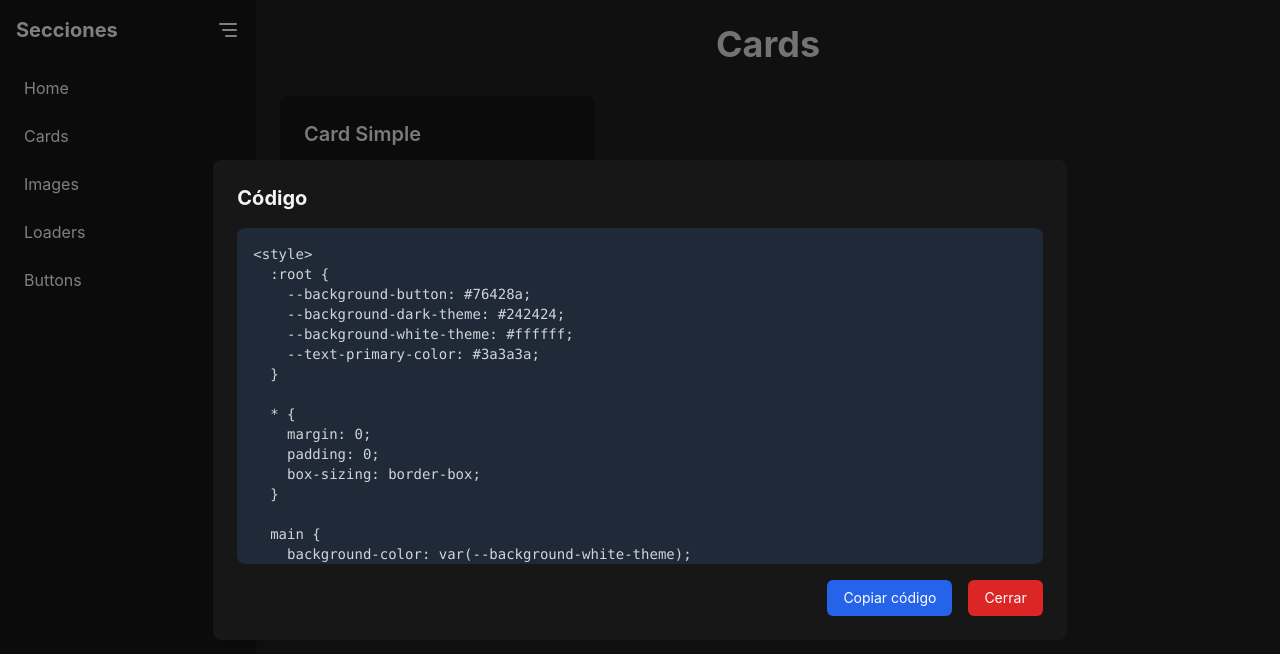
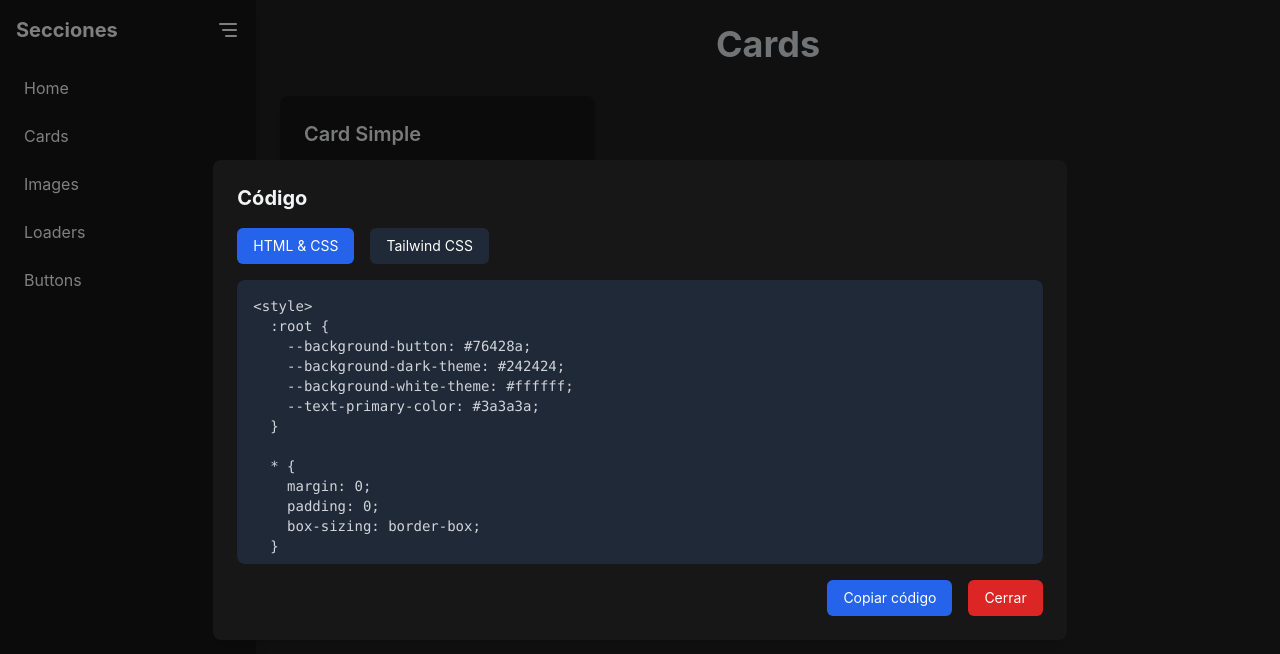
Before and after one commit to AdrianGerman/heim-components, a React (Vite) app in the folder web/: page /cards in a window 1280 px wide. Both pictures are taken after a click on the button "Código". Shown: the top 654 px of the page. Built offline with nearby package versions, Linux system fonts and the light colour scheme.

Commit message:
add tailwind code support

```diff
--- a/web/src/components/Section.jsx
+++ b/web/src/components/Section.jsx
@@ -6,12 +6,17 @@ const Section = ({ title, data }) => {
   const [isModalOpen, setIsModalOpen] = useState(false)
   const [codeToShow, setCodeToShow] = useState("")
   const [loadingCode, setLoadingCode] = useState(false)
+  const [codeType, setCodeType] = useState("htmlCss")
 
-  const openModal = async (codeUrl) => {
+  const openModal = async (component) => {
     setLoadingCode(true)
     setIsModalOpen(true)
     try {
-      const response = await fetch(codeUrl)
+      const response = await fetch(
+        codeType === "htmlCss"
+          ? component.codeUrlHtmlCss
+          : component.codeUrlTailwind
+      )
       const code = await response.text()
       setCodeToShow(code)
     } catch (error) {
@@ -24,6 +29,7 @@ const Section = ({ title, data }) => {
   const closeModal = () => {
     setIsModalOpen(false)
     setCodeToShow("")
+    setCodeType("htmlCss")
   }
 
   const copyToClipboard = () => {
@@ -67,7 +73,7 @@ const Section = ({ title, data }) => {
                 Demo
               </a>
               <button
-                onClick={() => openModal(component.codeUrl)}
+                onClick={() => openModal(component)}
                 className="flex items-center px-3 py-2 text-sm font-medium text-center text-white bg-gray-800 rounded-md hover:bg-gray-700 transition"
               >
                 <Github />
@@ -77,11 +83,34 @@ const Section = ({ title, data }) => {
           </div>
         ))}
       </div>
+
       {/* Modal */}
       {isModalOpen && (
         <div className="fixed inset-0 flex items-center justify-center bg-black bg-opacity-50 z-50">
           <div className="bg-[#171717] p-6 rounded-lg w-11/12 md:w-3/4 lg:w-2/3 h-3/5 shadow-lg flex flex-col">
             <h2 className="text-xl font-bold text-gray-100 mb-4">Código</h2>
+            <div className="flex gap-4 mb-4">
+              <button
+                onClick={() => setCodeType("htmlCss")}
+                className={`px-4 py-2 text-sm text-white rounded-md transition ${
+                  codeType === "htmlCss"
+                    ? "bg-blue-600"
+                    : "bg-gray-800 hover:bg-gray-700"
+                }`}
+              >
+                HTML & CSS
+              </button>
+              <button
+                onClick={() => setCodeType("tailwind")}
+                className={`px-4 py-2 text-sm text-white rounded-md transition ${
+                  codeType === "tailwind"
+                    ? "bg-blue-600"
+                    : "bg-gray-800 hover:bg-gray-700"
+                }`}
+              >
+                Tailwind CSS
+              </button>
+            </div>
             {loadingCode ? (
               <p className="text-gray-400">Cargando código...</p>
             ) : (
--- a/web/src/data/components.jsx
+++ b/web/src/data/components.jsx
@@ -5,7 +5,7 @@ export const components = {
       description: "Un componente de tarjeta simple.",
       image: "/projects/cards/simple-card.webp",
       fileUrl: "/projects/cards/simple-card.html",
-      codeUrl: "/examples/cards/simple-card.html"
+      codeUrlHtmlCss: "/examples/cards/simple-card.html"
     }
   ],
   images: [
@@ -14,14 +14,14 @@ export const components = {
       description: "Galería de imágenes con efecto vertical de scroll.",
       image: "/projects/images/image-scroll.webp",
       fileUrl: "/projects/images/image-scroll.html",
-      codeUrl: "/examples/images/image-scroll.html"
+      codeUrlHtmlCss: "/examples/images/image-scroll.html"
     },
     {
       name: "Image gallery vertical",
       description: "Galería de imagines vertical con transiciones.",
       image: "/projects/images/image-gallery-vertical.webp",
       fileUrl: "/projects/images/image-gallery-vertical.html",
-      codeUrl: "/examples/images/image-gallery-vertical.html"
+      codeUrlHtmlCss: "/examples/images/image-gallery-vertical.html"
     },
     {
       name: "Image smart shadow",
@@ -29,7 +29,7 @@ export const components = {
         "Fondo de imagen personalizado en base a la imagen principal.",
       image: "/projects/images/smart-shadow.webp",
       fileUrl: "/projects/images/smart-shadow.html",
-      codeUrl: "/examples/images/smart-shadow.html"
+      codeUrlHtmlCss: "/examples/images/smart-shadow.html"
     }
   ],
   loaders: [
@@ -38,14 +38,14 @@ export const components = {
       description: "Un loader circular simple.",
       image: "/projects/loaders/spinner.gif",
       fileUrl: "/projects/loaders/spinner.html",
-      codeUrl: "/examples/loaders/spinner.html"
+      codeUrlHtmlCss: "/examples/loaders/spinner.html"
     },
     {
       name: "Loader Cuadricular",
       description: "Un loader cuadrado con colores ajustables.",
       image: "/projects/loaders/square.gif",
       fileUrl: "/projects/loaders/square.html",
-      codeUrl: "/examples/loaders/square.html"
+      codeUrlHtmlCss: "/examples/loaders/square.html"
     }
   ],
   buttons: [
@@ -55,21 +55,21 @@ export const components = {
         "Estilo de botón clásico, con un borde para mejorar la visibilidad.",
       image: "/projects/buttons/button-border.webp",
       fileUrl: "/projects/buttons/button-border.html",
-      codeUrl: "/examples/buttons/button-border.html"
+      codeUrlHtmlCss: "/examples/buttons/button-border.html"
     },
     {
       name: "Button dashed",
       description: "Estilo de botón con lindo efecto en el borde.",
       image: "/projects/buttons/button-dashed.webp",
       fileUrl: "/projects/buttons/button-dashed.html",
-      codeUrl: "/examples/buttons/button-dashed.html"
+      codeUrlHtmlCss: "/examples/buttons/button-dashed.html"
     },
     {
       name: "Hover button",
       description: "Efecto de botones al hacer hover",
       image: "/projects/buttons/hover-button.webp",
       fileUrl: "/projects/buttons/hover-button.html",
-      codeUrl: "/examples/buttons/hover-button.html"
+      codeUrlHtmlCss: "/examples/buttons/hover-button.html"
     }
   ]
 }
```
